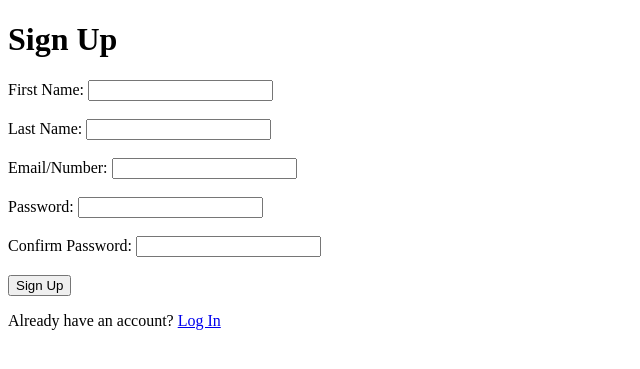
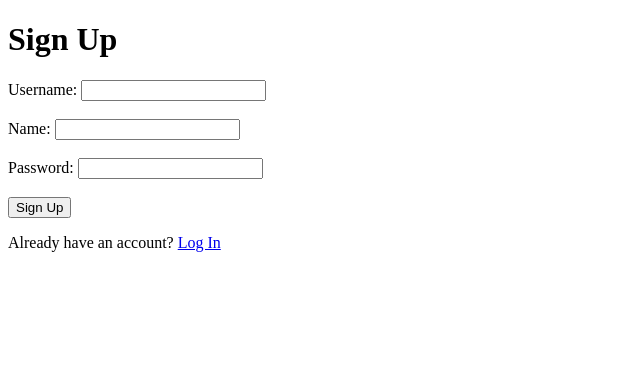
Before and after one commit to 1-chetanyadav/login-and-signup-pages, a PHP site: page /signup.php in a window 1280 px wide. Shown: the top 369 px of the page, without its empty margins (0-640 px from the left). Run offline with PHP 8.4, Linux system fonts and the light colour scheme.

Commit message:
Revert "Add files via upload"

```diff
--- a/login.php
+++ b/login.php
@@ -8,8 +8,8 @@
 <body>
     <h1>Log In</h1>
     <form action="login_process.php" method="POST">
-        <label for="username">Email/Number:</label>
-        <input type="text" id="emailnumber" name="emailnumber" required><br><br>
+        <label for="username">Username:</label>
+        <input type="text" id="username" name="username" required><br><br>
 
         <label for="password">Password:</label>
         <input type="password" id="password" name="password" required><br><br>
--- a/signup.php
+++ b/signup.php
@@ -8,20 +8,13 @@
 <body>
     <h1>Sign Up</h1>
     <form action="signup_process.php" method="POST">
+        <label for="username">Username:</label>
+        <input type="text" id="username" name="username" required><br><br>
 
-    <label for="fname">First Name:</label>
-        <input type="text" id="fname" name="fname" required><br><br>
-    <label for="lname">Last Name:</label>
-        <input type="text" id="lname" name="lname" required><br><br>
-
-
-        <label for="emailnumber">Email/Number:</label>
-        <input type="text" id="emailnumber" name="emailnumber" required><br><br>
-
+        <label for="name">Name:</label>
+        <input type="text" id="name" name="name" required><br><br>
 
         <label for="password">Password:</label>
-        <input type="password" id="password" name="password" required><br><br>
-        <label for="password">Confirm Password:</label>
         <input type="password" id="password" name="password" required><br><br>
 
         <input type="submit" value="Sign Up">
```
Also changed, not shown: login_process.php (+6 -6 lines), signup_process.php (+7 -8 lines), readme.txt.
